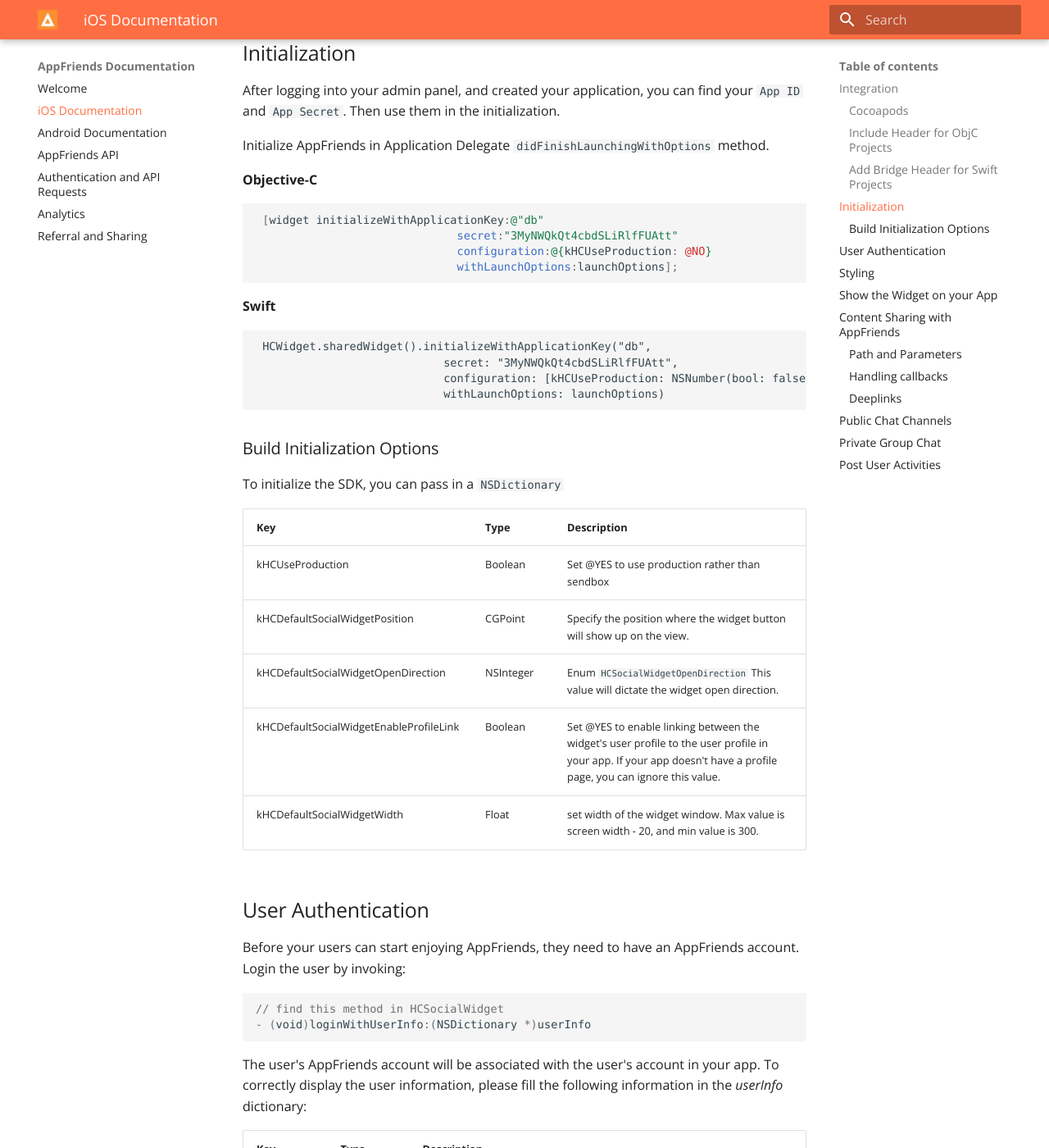
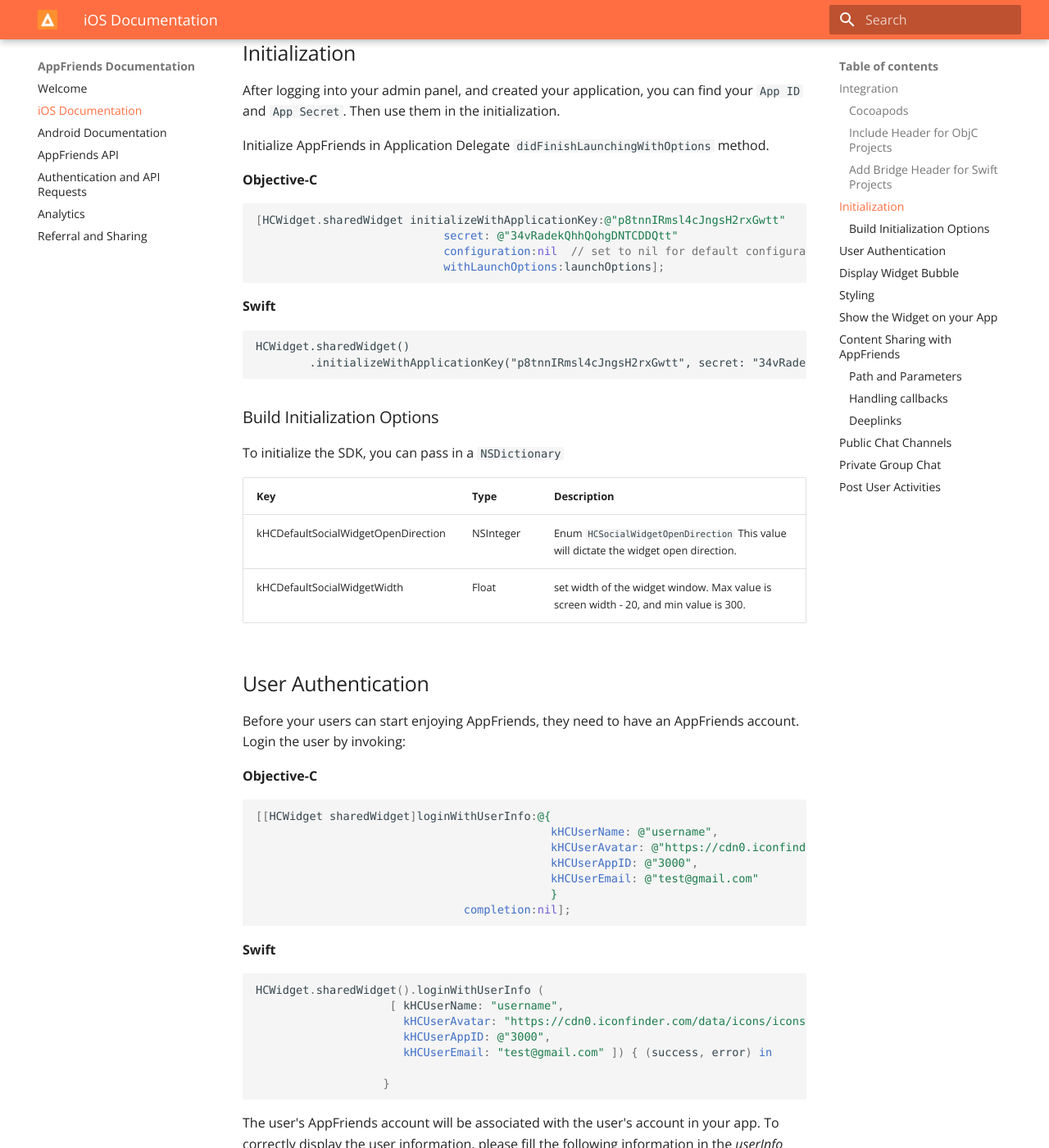
Before and after one commit to Hacknocraft/AppFriendsDocs, an MkDocs documentation site: the page built from docs/ios.md, in a window 1280 px wide and 1400 px high, scrolled down 1043 px. Shown: the whole window at 82% size. Built offline with MkDocs 1.6.1 and Material for MkDocs 9.7.7, drawn with Linux system fonts in a browser that asks for light colours; some web fonts are replaced; old or Windows-style settings are respelled for this version of MkDocs; some of the changed text lies outside the part shown.

Commit message:
update docs

```diff
--- a/docs/ios.md
+++ b/docs/ios.md
@@ -39,35 +39,47 @@
 
 **Objective-C**
 
-	 [widget initializeWithApplicationKey:@"db"
-    							  secret:"3MyNWQkQt4cbdSLiRlfFUAtt"
-    							  configuration:@{kHCUseProduction: @NO}
-    							  withLaunchOptions:launchOptions];
-
+	[HCWidget.sharedWidget initializeWithApplicationKey:@"p8tnnIRmsl4cJngsH2rxGwtt"
+		 						secret: @"34vRadekQhhQohgDNTCDDQtt"
+		 						configuration:nil  // set to nil for default configuration
+		 						withLaunchOptions:launchOptions];
 
 **Swift**
 
-	 HCWidget.sharedWidget().initializeWithApplicationKey("db",
-	 							secret: "3MyNWQkQt4cbdSLiRlfFUAtt",
-	 							configuration: [kHCUseProduction: NSNumber(bool: false)],
-	 							withLaunchOptions: launchOptions)
+	HCWidget.sharedWidget()
+			.initializeWithApplicationKey("p8tnnIRmsl4cJngsH2rxGwtt", secret: "34vRadekQhhQohgDNTCDDQtt", configuration: nil, withLaunchOptions: launchOptions)
 
 ### Build Initialization Options
 To initialize the SDK, you can pass in a `NSDictionary`
 
 Key           | Type          | Description
 ------------- | ------------- | -------------
-kHCUseProduction  | Boolean | Set @YES to use production rather than sendbox
-kHCDefaultSocialWidgetPosition  | CGPoint | Specify the position where the widget button will show up on the view.
 kHCDefaultSocialWidgetOpenDirection  | NSInteger | Enum `HCSocialWidgetOpenDirection` This value will dictate the widget open direction.
-kHCDefaultSocialWidgetEnableProfileLink  | Boolean | Set @YES to enable linking between the widget's user profile to the user profile in your app. If your app doesn't have a profile page, you can ignore this value.
 kHCDefaultSocialWidgetWidth  | Float | set width of the widget window. Max value is screen width - 20, and min value is 300.
 
 ## User Authentication
 Before your users can start enjoying AppFriends, they need to have an AppFriends account. Login the user by invoking:
 
-	// find this method in HCSocialWidget
-	- (void)loginWithUserInfo:(NSDictionary *)userInfo
+**Objective-C**
+
+	[[HCWidget sharedWidget]loginWithUserInfo:@{
+                                                kHCUserName: @"username",
+                                                kHCUserAvatar: @"https://cdn0.iconfinder.com/data/icons/iconshock_guys/128/andrew.png",
+                                                kHCUserAppID: @"3000",
+                                                kHCUserEmail: @"test@gmail.com"
+                                                }
+                                   completion:nil];
+
+
+**Swift**
+
+	HCWidget.sharedWidget().loginWithUserInfo (
+                        [ kHCUserName: "username",
+                          kHCUserAvatar: "https://cdn0.iconfinder.com/data/icons/iconshock_guys/128/andrew.png",
+                          kHCUserAppID: @"3000",
+                          kHCUserEmail: "test@gmail.com" ]) { (success, error) in
+
+                       }
 
 The user's AppFriends account will be associated with the user's account in your app. To correctly display the user information, please fill the following information in the *userInfo* dictionary:
 
@@ -78,6 +90,30 @@
 "id"		    | text          | optional, the user's userID in **your own app**. If userID is not provided here, we will assign an ID to this user.
 "email"       | text          | optional, the user's email
 "token"       | text          | optional, assign a token to the user. If provided at signup, the later login has to provde the same token. If the user's token has changed, please use admin secret to update the user's token.
+
+## Display Widget Bubble
+
+To display the widget bubble, use the following code in `viewDidAppear` of your view controller.
+
+**Objective-C**
+
+    [[HCWidget sharedWidget]showWidgetBubbleOnViewController:self
+                                      allowScreenShotSharing:YES
+                                                  atPosition:CGPointMake(self.view.frame.size.width - 30, 80)
+                                                  completion:^(BOOL success, NSError *error) {
+
+                                                      if (!success) {
+                                                          NSLog(@"%@", error);
+                                                      }
+
+                                                  }];
+
+**Swift**
+
+	HCWidget.sharedWidget().showWidgetBubbleOnViewController(self, allowScreenShotSharing: true, atPosition: CGPointMake(self.view.frame.size.width - 60, 160)) { (success, error) in
+
+            // callback block
+        }
 
 ## Styling
 
```
Also changed, not shown: site/ios/index.html, site/mkdocs/search_index.json, site/sitemap.xml.
